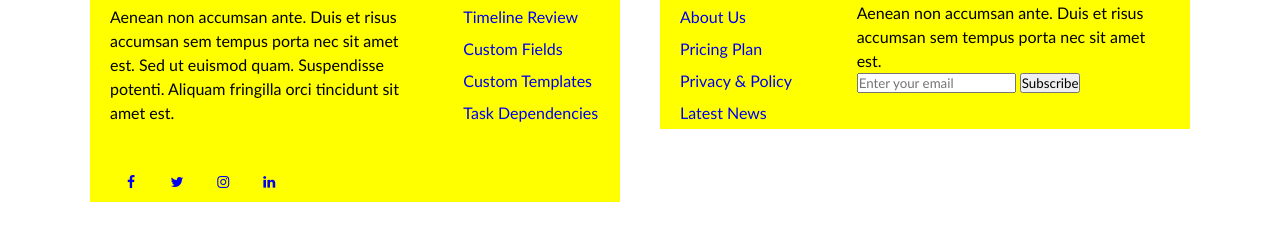
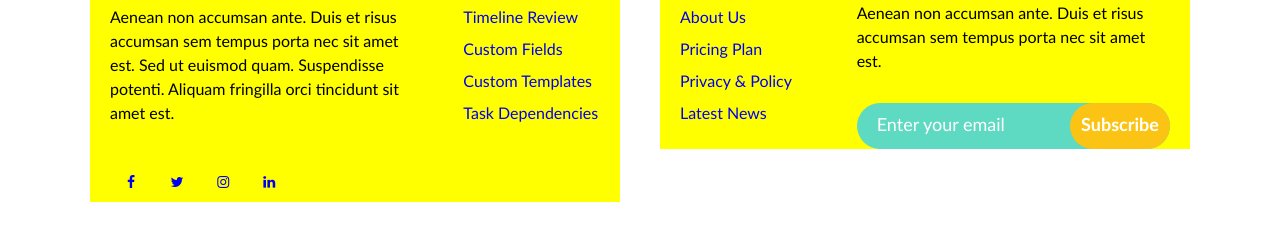
Before and after one commit to front-end-by-rimantas/30-grupe-portfolio-docland, a website: page index.html in a window 1280 px wide. Shown: the part 3713-3953 px from the top of the page. Drawn offline with Linux system fonts and the light colour scheme.

Commit message:
added subscribe button

```diff
--- /dev/null
+++ b/css/components/form-bottom-subscribe.css
@@ -0,0 +1,53 @@
+/* BOTTOM-FORM
+Forma apačioje footer dalyje*/
+.bottom-form {
+    margin-top: 30px;
+    width: 100%;
+    position: relative;
+  }
+  .email-bottom {
+    width: 100%;
+    height: 46px;
+    border: none;
+    outline: none;
+    border-radius: 30px;
+    background-color: cadetblue;
+    background-color: var(--system1);
+    font-size: large;
+    color: white;
+    color: var(--colortexttab);
+    padding: 0px 0px 4px 20px;
+  }
+  .email-bottom::placeholder {
+    color: white;
+    color: var(--colortexttab);
+  }
+  .bottom-subscribe {
+    width: 100px;
+    height: 46px;
+    border: none;
+    border-radius: 30px;
+    background-color: darkorange;
+    background-color: var(--system2);
+    font-size: large;
+    font-weight: bolder;
+    color: white;
+    color: var(--colortexttab);
+    padding: 0px 0px 4px 0px;
+    position: absolute;
+    right: 0px;
+    cursor: pointer;
+  }
+  .bottom-subscribe:hover {
+    animation-name: bottom-subscribe;
+    animation-duration: 400ms;
+    animation-fill-mode: forwards;
+  }
+  @keyframes bottom-subscribe {
+    0% {
+      color: var(--colortexttab);
+    }
+    100% {
+      color: var(--fontbig);
+    }
+  }
--- a/css/home.css
+++ b/css/home.css
@@ -10,5 +10,6 @@
 @import "./components/button.css";
 @import "./components/footer.css";
 @import "./components/header.css";
+@import "./components/form-bottom-subscribe.css";
 
 /* CUSTOM PAGE STYLE BELOW THIS COMMENT LINE */
--- a/index.html
+++ b/index.html
@@ -251,9 +251,10 @@
                         <div class="col-12 col-md-6 col-lg-8">
                             <h2 class="title">Subscribe Newsletter</h2>
                             <p class="description">Aenean non accumsan ante. Duis et risus accumsan sem tempus porta nec sit amet est.</p>
-                            <div class="footer-form">
-                                <input id= email type="email" placeholder="Enter your email" required>
-                                <button class="button">Subscribe</button>
+                            <form action="" class="bottom-form">
+                                <input type="email" name="email-bottom" class="email-bottom" placeholder="Enter your email" id="" required>
+                                <input type="submit" value="Subscribe" class="bottom-subscribe">
+                            </form>
                             </div>
                         </div>
                     </div>
```
